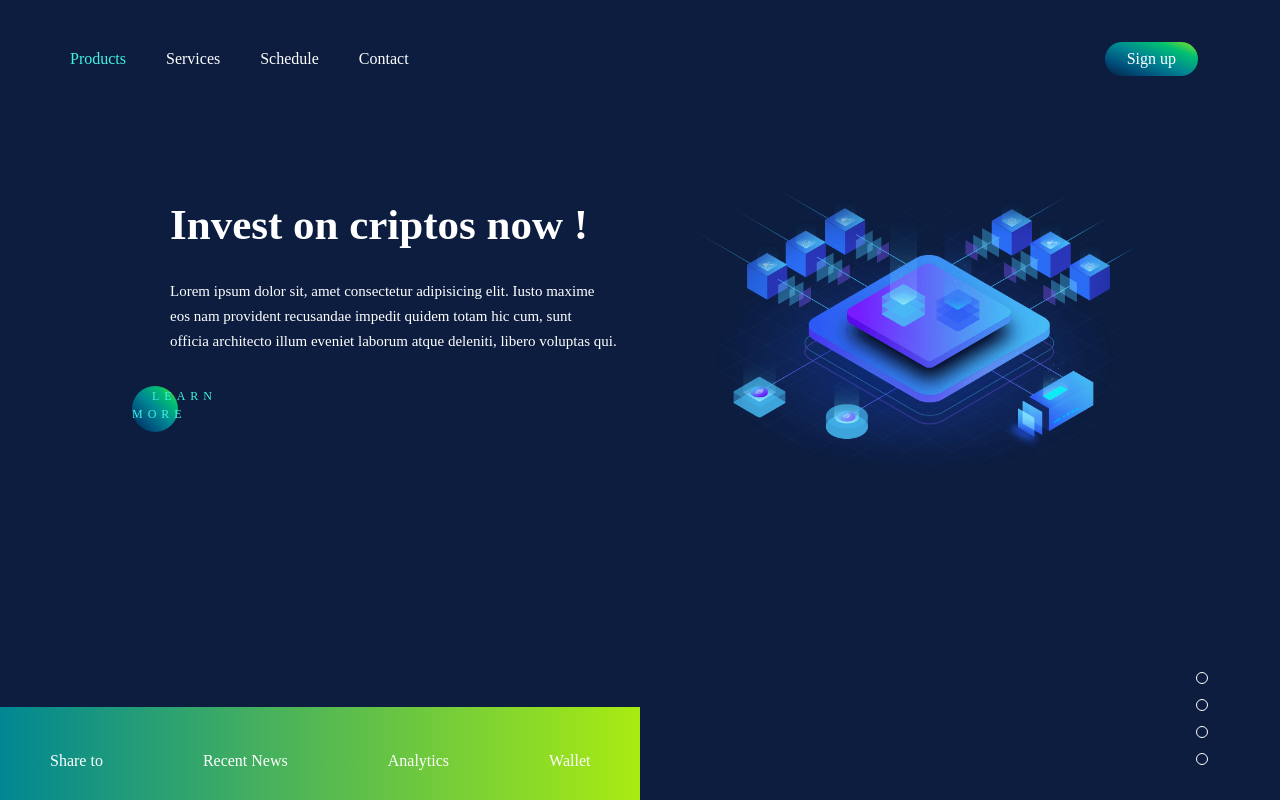
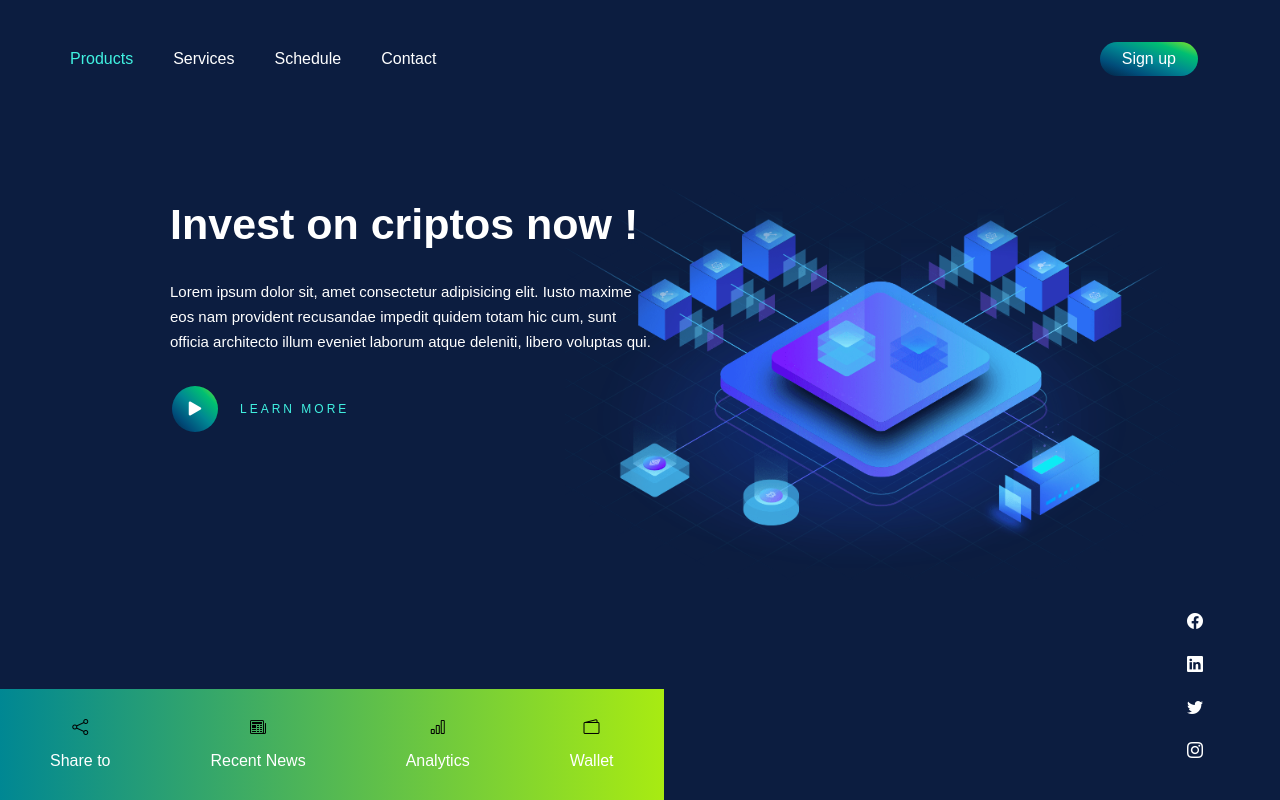
Before and after one commit to fernandoAlonsoV/02_landing, a website: page index.html in a window 1280 px wide. Drawn offline with nearby package versions, Linux system fonts and the light colour scheme.

Commit message:
Modified styles and added bootstrap icons

```diff
--- a/index.html
+++ b/index.html
@@ -5,6 +5,10 @@
     <meta name="viewport" content="width=device-width, initial-scale=1.0" />
     <title>02 Landing</title>
     <link rel="stylesheet" href="./dist/css/style.css" />
+    <link
+      rel="stylesheet"
+      href="https://cdn.jsdelivr.net/npm/bootstrap-icons@1.11.3/font/bootstrap-icons.min.css"
+    />
   </head>
   <body>
     <div class="container">
@@ -38,6 +42,7 @@
             libero voluptas qui.
           </p>
           <div class="play-btn">
+            <div class="play-btn-inner"><i class="bi bi-play-fill"></i></div>
             <small>LEARN MORE</small>
           </div>
         </div>
@@ -49,15 +54,19 @@
     <div class="quick-links">
       <ul>
         <li>
+          <i class="bi bi-share"></i>
           <p>Share to</p>
         </li>
         <li>
+          <i class="bi bi-newspaper"></i>
           <p>Recent News</p>
         </li>
         <li>
+          <i class="bi bi-bar-chart"></i>
           <p>Analytics</p>
         </li>
         <li>
+          <i class="bi bi-wallet2"></i>
           <p>Wallet</p>
         </li>
       </ul>
@@ -65,16 +74,16 @@
     <div class="social-icons">
       <ul>
         <li>
-          <a href="#"></a>
+          <a href="#"><i class="bi bi-facebook"></i></a>
         </li>
         <li>
-          <a href="#"></a>
+          <a href="#"><i class="bi bi-linkedin"></i></a>
         </li>
         <li>
-          <a href="#"></a>
+          <a href="#"><i class="bi bi-twitter"></i></a>
         </li>
         <li>
-          <a href="#"></a>
+          <a href="#"><i class="bi bi-instagram"></i></a>
         </li>
       </ul>
     </div>
--- a/package.json
+++ b/package.json
@@ -3,8 +3,8 @@
   "version": "1.0.0",
   "main": "index.js",
   "scripts": {
-    "test": "echo \"Error: no test specified\" && exit 1",
-    "watch-css": "sass --watch assets/scss:dist/css"
+    "build-css": "sass src/scss dist/css",
+    "sass": "sass --watch src/scss:dist/css"
   },
   "keywords": [],
   "author": "Fernando Alonso",
--- a/src/scss/base/_normalize.scss
+++ b/src/scss/base/_normalize.scss
@@ -2,4 +2,5 @@
   margin: 0;
   padding: 0;
   box-sizing: border-box;
+  font-family: Arial, Helvetica, sans-serif;
 }
--- a/src/scss/components/_banner.scss
+++ b/src/scss/components/_banner.scss
@@ -8,6 +8,7 @@
   &__content--left {
     width: 50%;
     float: left;
+    position: relative;
     & h1 {
       font-size: 43px;
       width: 640px;
@@ -20,20 +21,42 @@
       margin: 30px 0 30px 40px;
       line-height: 25px;
     }
-    & .play-btn::before {
-      content: "";
-      display: block;
-      background: url(../../img/play.png);
-      background-size: contain;
+    & .play-btn {
+      margin-left: 40px;
+      display: inline-flex;
+      &-inner {
+        display: flex;
+        align-items: center;
+        justify-content: center;
+        height: 50px;
+        width: 50px;
+        border: 2px solid transparent;
+        border-radius: 50%;
+        background-image: linear-gradient(
+          to right top,
+          #051937,
+          #004d7a,
+          #008793,
+          #00bf72,
+          #a8eb12
+        );
+        background-origin: border-box;
+        background-clip: content-box, border-box;
+        text-align: center;
+        & .bi {
+          font-size: 25px;
+          cursor: pointer;
+        }
+      }
     }
   }
   &__content--right {
     width: 50%;
     float: right;
     & img {
-      width: 100%;
+      width: 120%;
       margin-top: -5%;
-      padding-left: 50px;
+      margin-left: -15%;
     }
   }
 }
@@ -42,7 +65,7 @@ small {
   margin: auto 20px;
   cursor: pointer;
   font-size: 12px;
-  letter-spacing: 5px;
+  letter-spacing: 3px;
   color: #41f2e1;
   font-weight: 400;
 }
--- a/src/scss/components/_footer.scss
+++ b/src/scss/components/_footer.scss
@@ -35,8 +35,8 @@
   }
   & ul li a {
     color: white;
-    border-radius: 50%;
-    border: 1px solid white;
+    // border-radius: 50%;
+    // border: 1px solid white;
     padding: 5px;
     display: block;
   }
--- a/src/scss/style.scss
+++ b/src/scss/style.scss
@@ -1,7 +1,7 @@
-@import "./base/variables";
-@import "./base/normalize";
-@import "./config/mixins";
-@import "./components/container";
-@import "./components/nav";
-@import "./components/banner";
-@import "./components/footer";
+@use "./base/variables";
+@use "./base/normalize";
+@use "./config/mixins";
+@use "./components/container";
+@use "./components/nav";
+@use "./components/banner";
+@use "./components/footer";
```
Also changed, not shown: dist/css/style.css, src/img/play.png.
